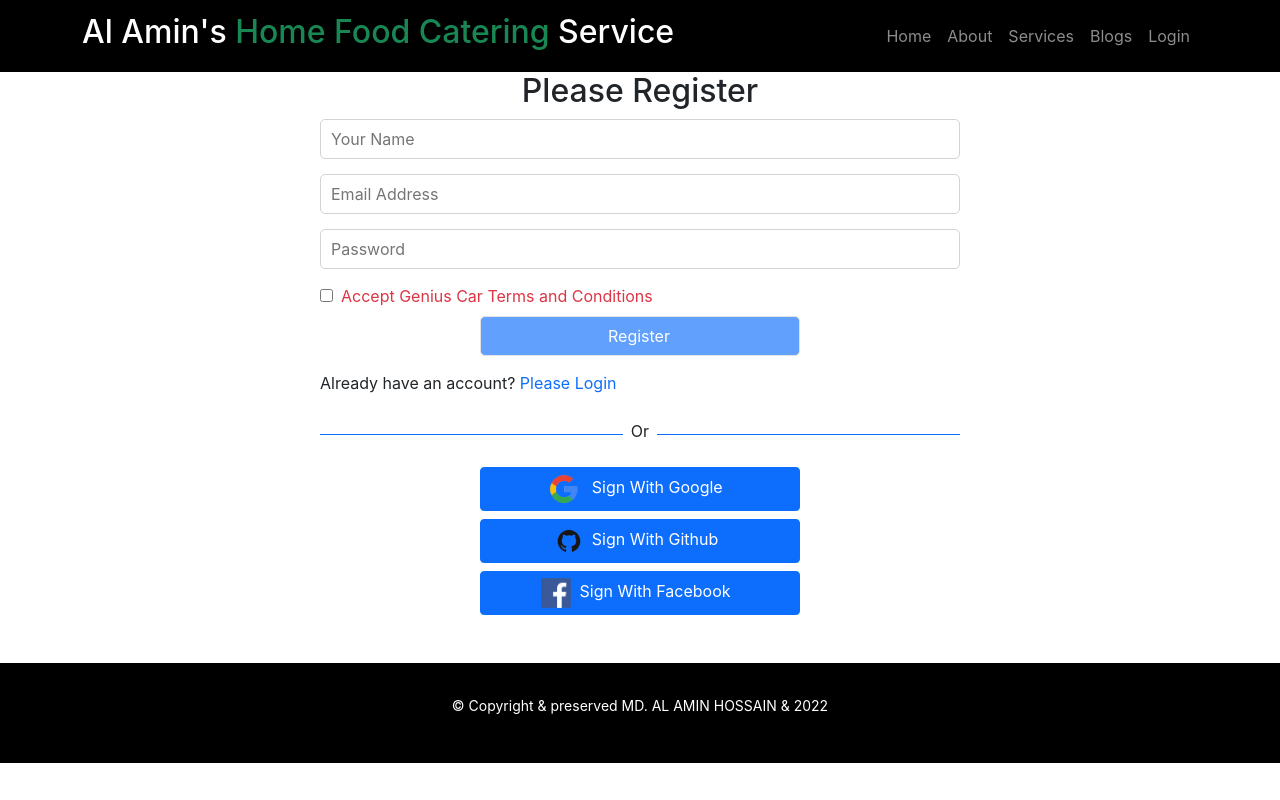
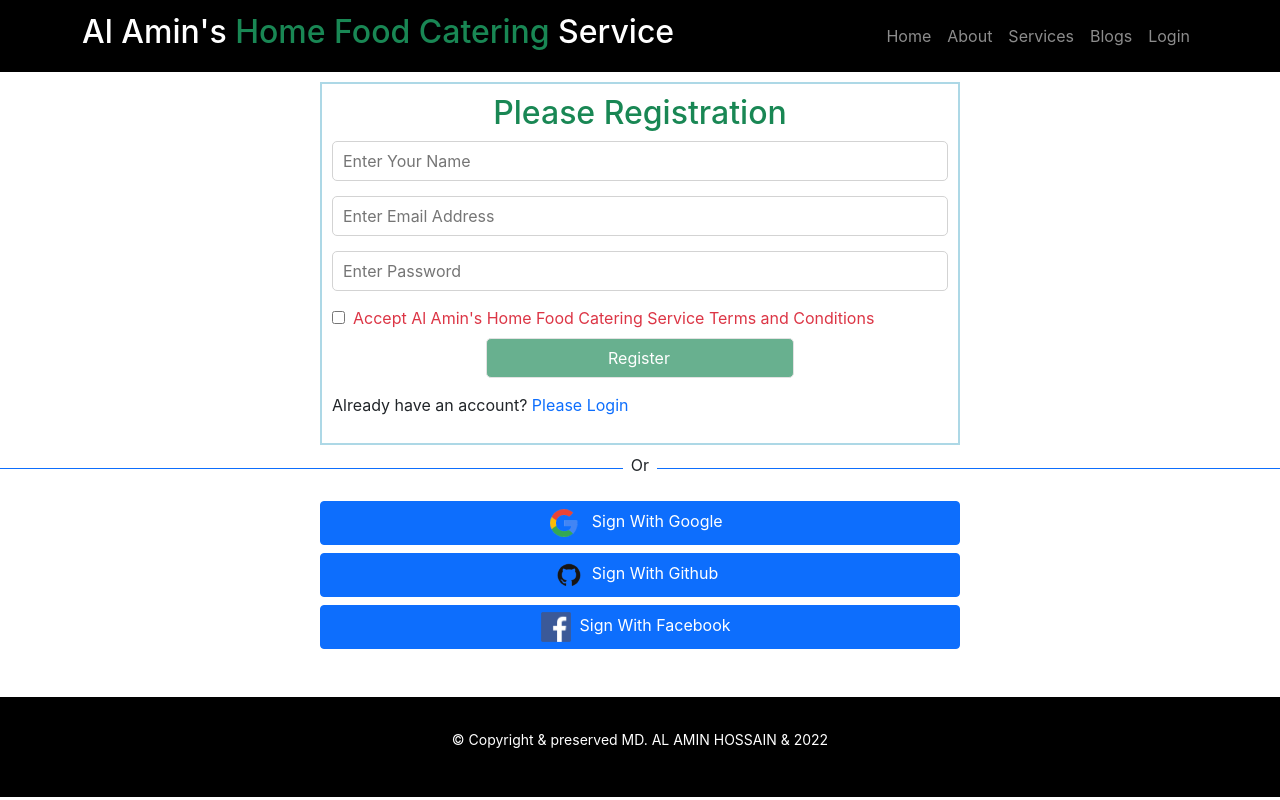
Before and after one commit to alamin1246/independent-service-provider, a React (Create React App) app: page /register in a window 1280 px wide. Built offline with nearby package versions, Linux system fonts and the light colour scheme; no server answers.

Commit message:
registration page added

```diff
--- a/src/Pages/Login/Login/Login.css
+++ b/src/Pages/Login/Login/Login.css
@@ -1,5 +1,5 @@
 .login-form{
-    border: 1px solid lightblue;
+    border: 2px solid lightblue;
     margin-top: 10px;
     padding: 10px;
 }
--- a/src/Pages/Login/Login/Login.js
+++ b/src/Pages/Login/Login/Login.js
@@ -64,7 +64,7 @@ const Login = () => {
     return (
         <div className='container w-50 mx-auto'>
             <div className='login-form'>
-                <h2 className='text-primary text-center mt-2'>Login Now</h2>
+                <h2 className='text-success text-center mt-2'>Login Now</h2>
                 <Form onSubmit={handleSubmit}>
                     <Form.Group className="mb-3" controlId="formBasicEmail">
                         <Form.Control ref={emailRef} type="email" placeholder="Enter email" required />
@@ -72,7 +72,7 @@ const Login = () => {
                     <Form.Group className="mb-3" controlId="formBasicPassword">
                         <Form.Control ref={passwordRef} type="password" placeholder="Password" required />
                     </Form.Group>
-                    <Button variant="primary w-50 mx-auto d-block mb-2" type="submit">
+                    <Button variant="success w-50 mx-auto d-block mb-2" type="submit">
                         Login
                     </Button>
                 </Form>
--- a/src/Pages/Login/Register/Register.css
+++ b/src/Pages/Login/Register/Register.css
@@ -1,9 +1,9 @@
 .register-form{
     margin: 0 auto;
     width: 50%;
-    /* border: 2px solid lightblue;
-    padding: 20px;
-    margin-top: 10px; */
+    border: 2px solid lightblue;
+    margin-top: 10px;
+    padding: 10px;
 }
 .register-form input:not([type=checkbox]){
     display: block;
--- a/src/Pages/Login/Register/Register.js
+++ b/src/Pages/Login/Register/Register.js
@@ -12,9 +12,8 @@ const Register = () => {
         createUserWithEmailAndPassword,
         user,
         loading,
-        error,
     ] = useCreateUserWithEmailAndPassword(auth, { sendEmailVerification: true });
-    const [updateProfile, updating, updateError] = useUpdateProfile(auth);
+    const [updateProfile, updating] = useUpdateProfile(auth);
 
     const navigate = useNavigate();
 
@@ -35,7 +34,6 @@ const Register = () => {
         const name = event.target.name.value;
         const email = event.target.email.value;
         const password = event.target.password.value;
-        // const agree = event.target.terms.checked;
 
         await createUserWithEmailAndPassword(email, password);
         await updateProfile({ displayName: name });
@@ -44,24 +42,28 @@ const Register = () => {
     }
 
     return (
+        <div >
             <div className='register-form'>
-            <h2 style={{ textAlign: 'center' }}>Please Register</h2>
+                <h2 style={{ textAlign: 'center' }} className='text-success'>Please Registration</h2>
                 <form onSubmit={handleRegister}>
-                <input type="text" name="name" id="" placeholder='Your Name' />
+                    <input type="text" name="name" id="" placeholder='Enter Your Name' />
 
-                <input type="email" name="email" id="" placeholder='Email Address' required />
+                    <input type="email" name="email" id="" placeholder='Enter Email Address' required />
 
-                <input type="password" name="password" id="" placeholder='Password' required />
+                    <input type="password" name="password" id="" placeholder='Enter Password' required />
+
                     <input onClick={() => setAgree(!agree)} type="checkbox" name="terms" id="terms" />
-                {/* <label className={agree ? 'ps-2': 'ps-2 text-danger'} htmlFor="terms">Accept Genius Car Terms and Conditions</label> */}
-                <label className={`ps-2 ${agree ? '' : 'text-danger'}`} htmlFor="terms">Accept Genius Car Terms and Conditions</label>
+
+                    <label className={`ps-2 ${agree ? '' : 'text-danger'}`} htmlFor="terms">Accept Al Amin's Home Food Catering Service Terms and Conditions</label>
                     <input
                         disabled={!agree}
-                    className='w-50 mx-auto btn btn-primary mt-2'
+                        className='w-50 mx-auto btn btn-success mt-2'
                         type="submit"
                         value="Register" />
                 </form>
                 <p>Already have an account? <Link to="/login" className='text-primary pe-auto text-decoration-none' onClick={navigateLogin}>Please Login</Link> </p>
+            </div>
+
             <SocialLogin></SocialLogin>
         </div>
     );
```
Lines whose indentation alone changed are shown as unchanged.
